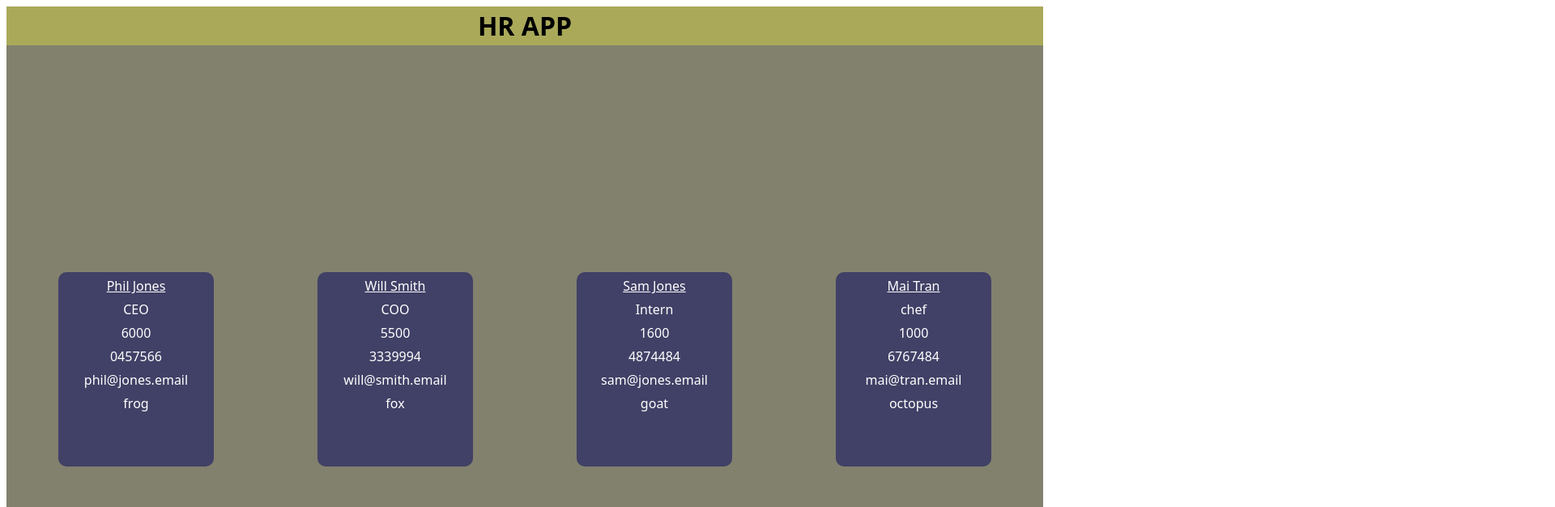
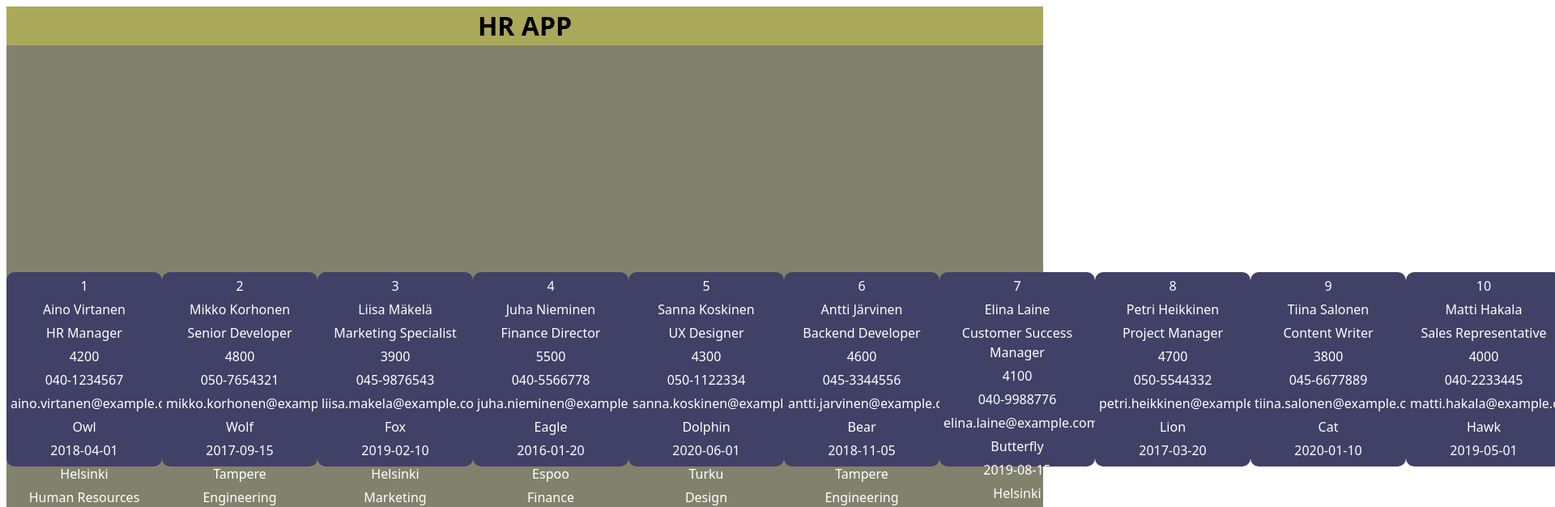
Before and after one commit to C3driK/hrApp, a React (Vite) app: page / in a window 1280 px wide. Shown: the top 626 px of the page at 81% size, 1920 px wide, since content can reach past the window. Built offline with nearby package versions, Linux system fonts and the light colour scheme.

Commit message:
start step 2

```diff
--- a/src/App.css
+++ b/src/App.css
@@ -5,7 +5,6 @@ html {
 
 #root {
   box-sizing: border-box;
-  max-width: 1280px;
   margin: 0 auto;
   text-align: center;
   width: 100vw;
--- a/src/App.jsx
+++ b/src/App.jsx
@@ -1,6 +1,6 @@
 import "./App.css";
 import Header from "./Header.jsx";
-import Person from "./Person.jsx";
+import PersonList from "./Person/PersonList.jsx";
 import Footer from "./Footer.jsx";
 
 function App() {
@@ -10,38 +10,7 @@ function App() {
         <Header />
       </header>
       <main>
-        <Person
-          name="Phil Jones"
-          title="CEO"
-          salary={6000}
-          phone="0457566"
-          email="phil@jones.email"
-          favAnimal="frog"
-        />
-        <Person
-          name="Will Smith"
-          title="COO"
-          salary={5500}
-          phone="3339994"
-          email="will@smith.email"
-          favAnimal="fox"
-        />
-        <Person
-          name="Sam Jones"
-          title="Intern"
-          salary={1600}
-          phone="4874484"
-          email="sam@jones.email"
-          favAnimal="goat"
-        />
-        <Person
-          name="Mai Tran"
-          title="chef"
-          salary={1000}
-          phone="6767484"
-          email="mai@tran.email"
-          favAnimal="octopus"
-        />
+        <PersonList />
       </main>
       <footer>
         <Footer />
--- a/src/Person.jsx
+++ /dev/null
@@ -1,14 +0,0 @@
-const Person = (props) => {
-  return (
-    <div>
-      <p className="name">{props.name}</p>
-      <p>{props.title}</p>
-      <p>{props.salary}</p>
-      <p>{props.phone}</p>
-      <p>{props.email}</p>
-      <p>{props.favAnimal}</p>
-    </div>
-  );
-};
-
-export default Person;
--- /dev/null
+++ b/src/Person/PersonCard.jsx
@@ -0,0 +1,19 @@
+const PersonCard = (props) => {
+  return (
+    <div>
+      <p>{props.id}</p>
+      <p>{props.name}</p>
+      <p>{props.title}</p>
+      <p>{props.salary}</p>
+      <p>{props.phone}</p>
+      <p>{props.email}</p>
+      <p>{props.animal}</p>
+      <p>{props.startDate}</p>
+      <p>{props.location}</p>
+      <p>{props.department}</p>
+      <p>{props.skills}</p>
+    </div>
+  );
+};
+
+export default PersonCard;
--- /dev/null
+++ b/src/Person/PersonList.jsx
@@ -0,0 +1,15 @@
+import PersonCard from "./PersonCard.jsx";
+import { employees } from "./employeeData.js";
+import { animalEmojis } from "./animalEmoji.js";
+
+const PersonList = () => {
+  return (
+    <>
+      {employees.map((employee) => (
+        <PersonCard key={employee.id} {...employee} />
+      ))}
+    </>
+  );
+};
+
+export default PersonList;
--- /dev/null
+++ b/src/Person/animalEmoji.js
@@ -0,0 +1,13 @@
+export const animalEmojis = {
+    "Owl": "🦉",
+    "Wolf": "🐺",
+    "Fox": "🦊",
+    "Eagle": "🦅",
+    "Dolphin": "🐬",
+    "Bear": "🐻",
+    "Butterfly": "🦋",
+    "Lion": "🦁",
+    "Cat": "🐱",
+    "Hawk": "🦅", // Using eagle emoji for hawk as there's no specific hawk emoji
+    "Beaver": "🦫"
+  };
--- /dev/null
+++ b/src/Person/employeeData.js
@@ -0,0 +1,132 @@
+export const employees = [
+  {
+    id: 1,
+    name: "Aino Virtanen",
+    title: "HR Manager",
+    salary: 4200,
+    phone: "040-1234567",
+    email: "aino.virtanen@example.com",
+    animal: "Owl",
+    startDate: "2018-04-01",
+    location: "Helsinki",
+    department: "Human Resources",
+    skills: ["Recruiting", "Communication", "Employee Relations"],
+  },
+  {
+    id: 2,
+    name: "Mikko Korhonen",
+    title: "Senior Developer",
+    salary: 4800,
+    phone: "050-7654321",
+    email: "mikko.korhonen@example.com",
+    animal: "Wolf",
+    startDate: "2017-09-15",
+    location: "Tampere",
+    department: "Engineering",
+    skills: ["JavaScript", "React", "Node.js"],
+  },
+  {
+    id: 3,
+    name: "Liisa Mäkelä",
+    title: "Marketing Specialist",
+    salary: 3900,
+    phone: "045-9876543",
+    email: "liisa.makela@example.com",
+    animal: "Fox",
+    startDate: "2019-02-10",
+    location: "Helsinki",
+    department: "Marketing",
+    skills: ["Digital Marketing", "Content Creation", "Social Media"],
+  },
+  {
+    id: 4,
+    name: "Juha Nieminen",
+    title: "Finance Director",
+    salary: 5500,
+    phone: "040-5566778",
+    email: "juha.nieminen@example.com",
+    animal: "Eagle",
+    startDate: "2016-01-20",
+    location: "Espoo",
+    department: "Finance",
+    skills: ["Financial Planning", "Budgeting", "Risk Management"],
+  },
+  {
+    id: 5,
+    name: "Sanna Koskinen",
+    title: "UX Designer",
+    salary: 4300,
+    phone: "050-1122334",
+    email: "sanna.koskinen@example.com",
+    animal: "Dolphin",
+    startDate: "2020-06-01",
+    location: "Turku",
+    department: "Design",
+    skills: ["UI/UX Design", "Wireframing", "Prototyping"],
+  },
+  {
+    id: 6,
+    name: "Antti Järvinen",
+    title: "Backend Developer",
+    salary: 4600,
+    phone: "045-3344556",
+    email: "antti.jarvinen@example.com",
+    animal: "Bear",
+    startDate: "2018-11-05",
+    location: "Tampere",
+    department: "Engineering",
+    skills: ["Python", "Django", "PostgreSQL"],
+  },
+  {
+    id: 7,
+    name: "Elina Laine",
+    title: "Customer Success Manager",
+    salary: 4100,
+    phone: "040-9988776",
+    email: "elina.laine@example.com",
+    animal: "Butterfly",
+    startDate: "2019-08-15",
+    location: "Helsinki",
+    department: "Customer Service",
+    skills: ["Customer Relations", "Problem Solving", "CRM Systems"],
+  },
+  {
+    id: 8,
+    name: "Petri Heikkinen",
+    title: "Project Manager",
+    salary: 4700,
+    phone: "050-5544332",
+    email: "petri.heikkinen@example.com",
+    animal: "Lion",
+    startDate: "2017-03-20",
+    location: "Espoo",
+    department: "Operations",
+    skills: ["Agile Methodologies", "Scrum", "Team Leadership"],
+  },
+  {
+    id: 9,
+    name: "Tiina Salonen",
+    title: "Content Writer",
+    salary: 3800,
+    phone: "045-6677889",
+    email: "tiina.salonen@example.com",
+    animal: "Cat",
+    startDate: "2020-01-10",
+    location: "Helsinki",
+    department: "Marketing",
+    skills: ["Copywriting", "SEO", "Storytelling"],
+  },
+  {
+    id: 10,
+    name: "Matti Hakala",
+    title: "Sales Representative",
+    salary: 4000,
+    phone: "040-2233445",
+    email: "matti.hakala@example.com",
+    animal: "Hawk",
+    startDate: "2019-05-01",
+    location: "Oulu",
+    department: "Sales",
+    skills: ["Negotiation", "Client Management", "Presentations"],
+  },
+];
```
